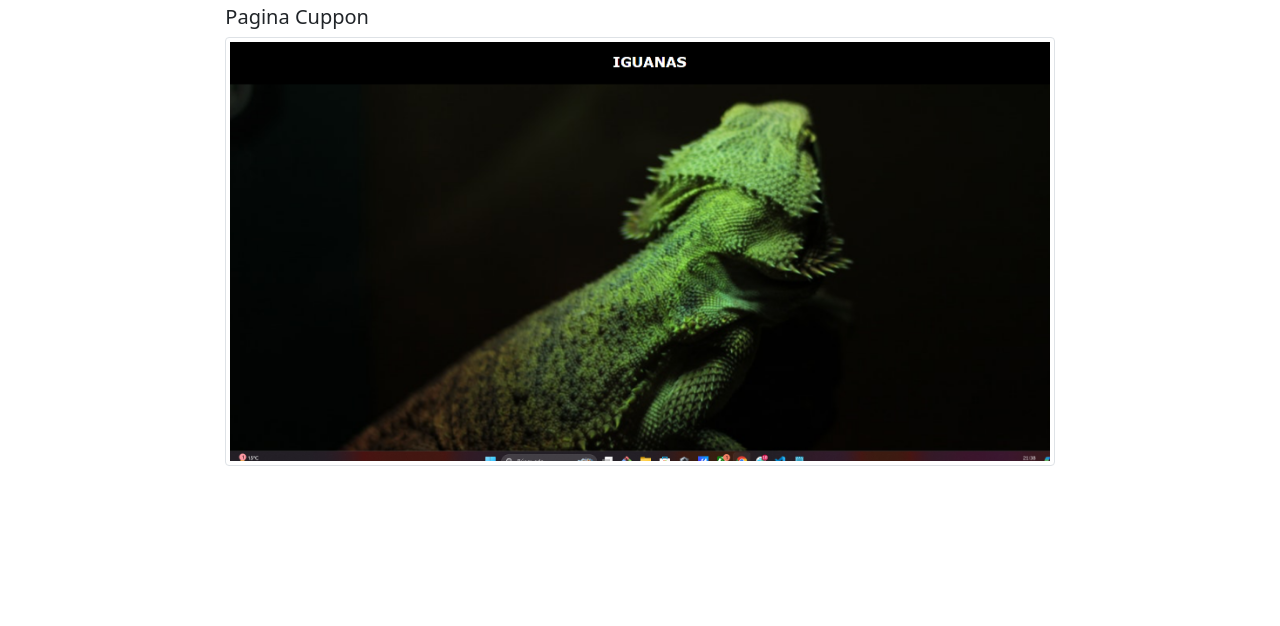
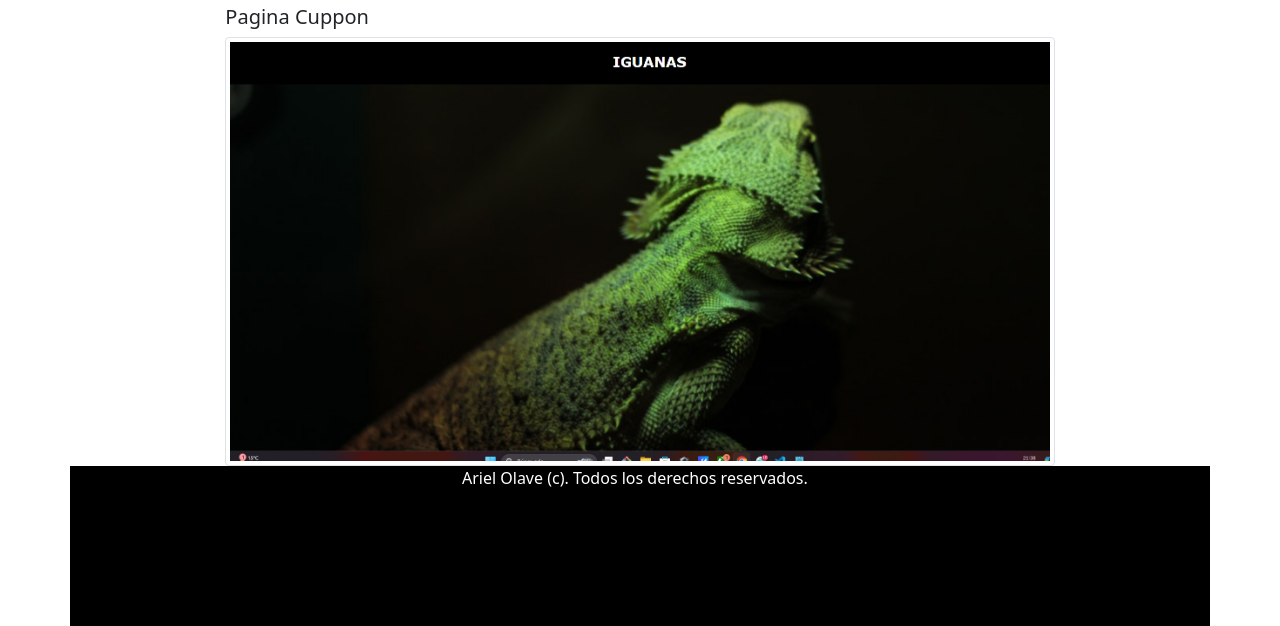
Before and after one commit to ArielOlave/arielolave.github.io, a plain HTML site: page index.html in a window 1280 px wide. Shown: the part 1749-2375 px from the top of the page. Before the commit the page ends 2215 px from the top, so only its background shows below. Drawn offline with nearby package versions, Linux system fonts and the light colour scheme.

Commit message:
Fix: se agrega footer

```diff
--- a/assets/css/styles.css
+++ b/assets/css/styles.css
@@ -1,20 +1,25 @@
-*{
+* {
   margin: 0px;
   padding: 0px;
+}
+.footer {
+  height: 10em;
+  background-color: #000;
+  color: white;
 }
 @media (min-width: 993px) {
   .d-lg-block {
     display: flex !important;
   }
 }
-.nav-link{
-    color:white;
+.nav-link {
+  color: white;
 }
-.perfil{
+.perfil {
   height: auto;
   max-height: 20em;
 }
-.barra-skills{
+.barra-skills {
   display: flex;
   flex-direction: row;
 }
@@ -38,7 +43,7 @@
   top: 0;
   left: 0;
 }
-  .progress>span {
+.progress > span {
   width: 50%;
   height: 100%;
   overflow: hidden;
@@ -101,7 +106,7 @@
   border-color: #fdba04;
 }
 .progress.rose .progress-bar {
-    border-color: #F33A6A;
+  border-color: #f33a6a;
 }
 
 .progress.yellow .progress-right .progress-bar {
@@ -119,7 +124,6 @@
 .progress.purple .progress-bar {
   border-color: #aa1ad4;
 }
-
 
 @keyframes loading-1 {
   0% {
@@ -140,5 +144,4 @@
     -webkit-transform: rotate(80deg);
     transform: rotate(90deg);
   }
-
 }
--- a/index.html
+++ b/index.html
@@ -296,6 +296,15 @@
           </div>
         </div>
       </div>
+      <footer>
+        <div class="container footer">
+          <div class="row align-items-center">
+            <div class="col-lg-4 mx-auto">
+              Ariel Olave (c). Todos los derechos reservados.
+            </div>
+          </div>
+        </div>
+      </footer>
     </section>
     <script src="./assets/js/script.js"></script>
     <script
```
Lines whose indentation alone changed are shown as unchanged.
